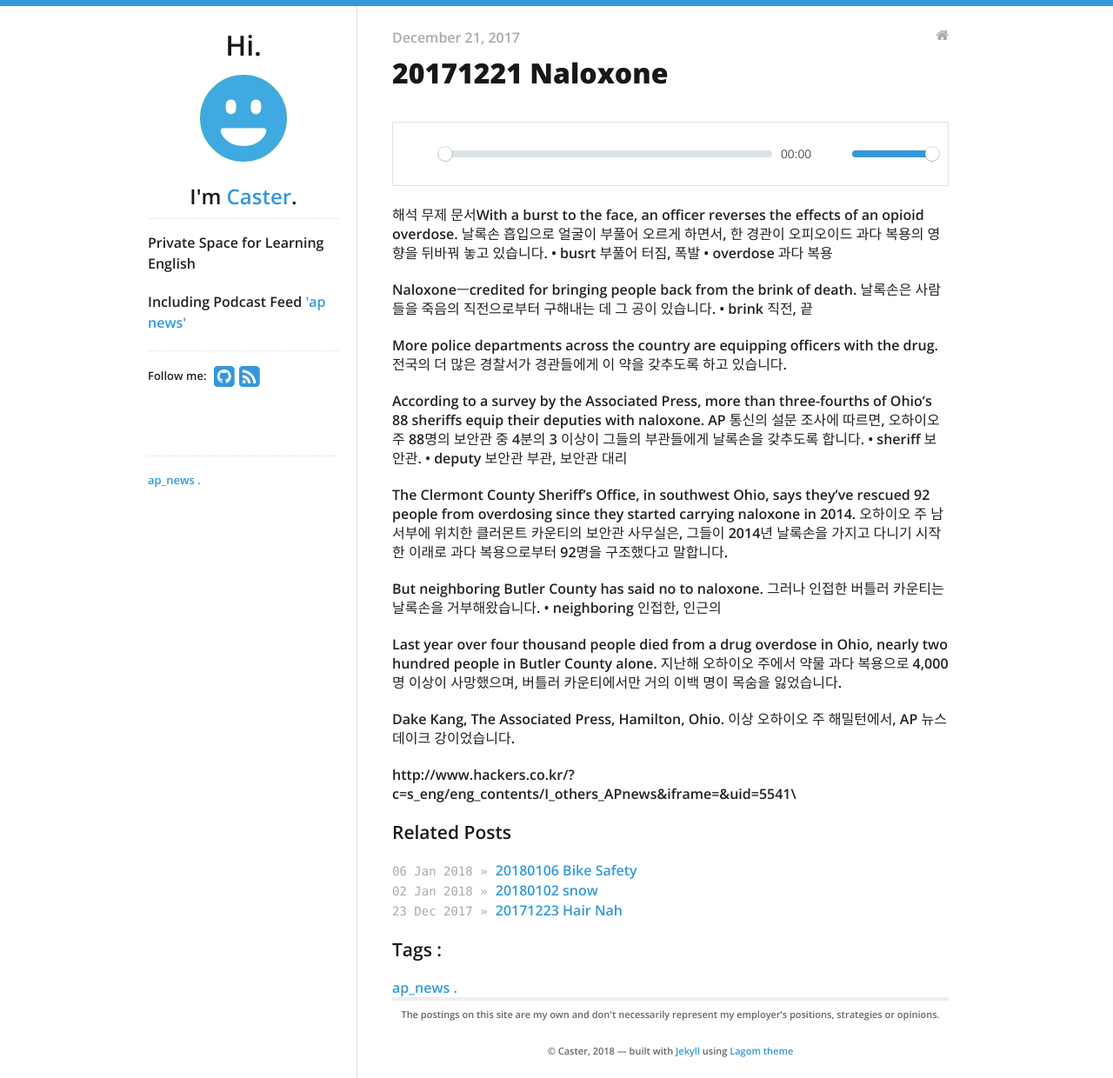
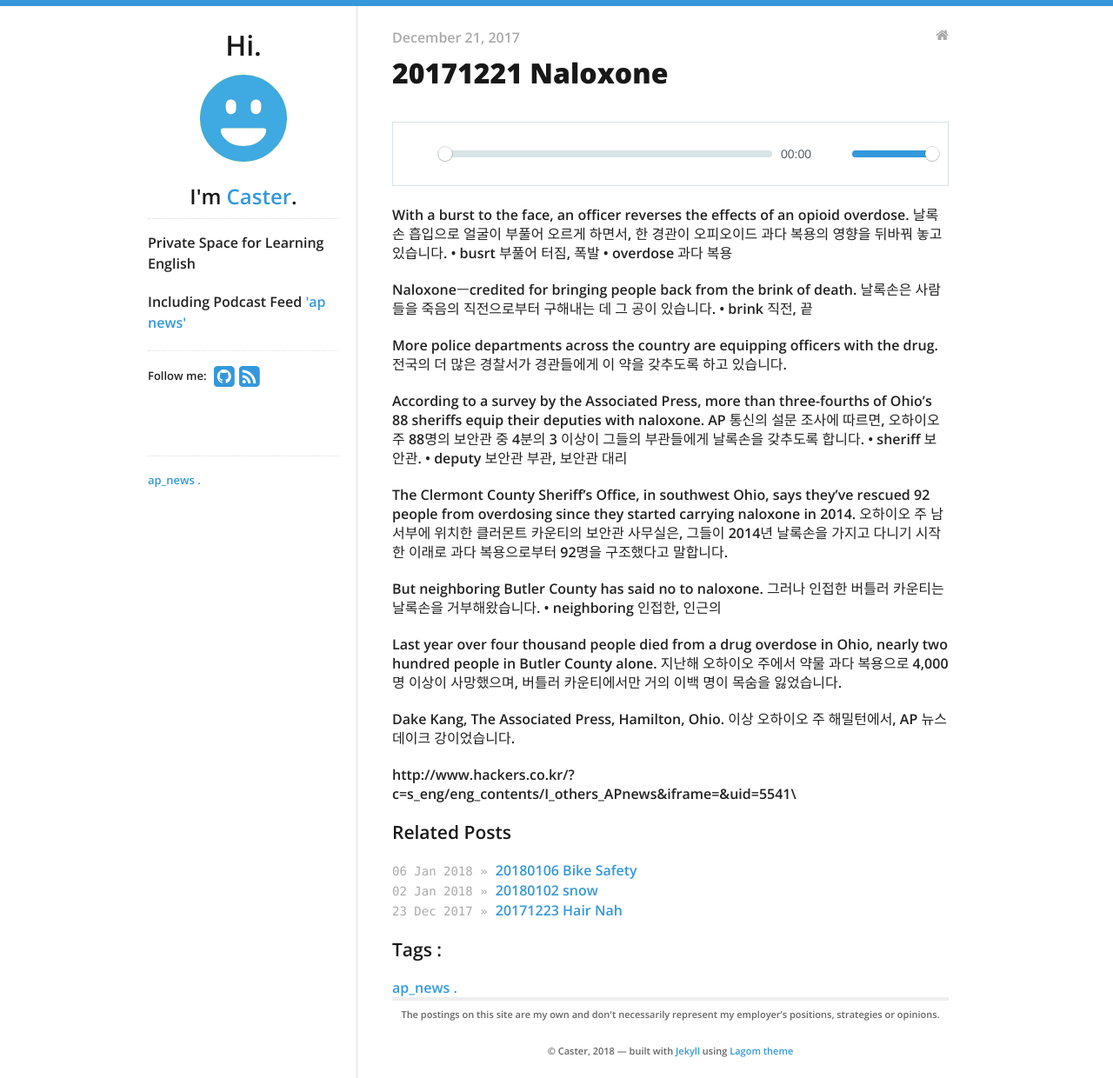
Before and after one commit to pinedance/podcast01, a Jekyll site: the page built from _posts/2017-12-21-Naloxone.md, in a window 1280 px wide. Shown: the whole page at 87% size. Built offline with Jekyll 4.4.1, drawn with Linux system fonts in a browser that asks for light colours; nearby versions of some CDN libraries.

Commit message:
update post

```diff
--- a/_posts/2017-12-21-Naloxone.md
+++ b/_posts/2017-12-21-Naloxone.md
@@ -9,8 +9,7 @@ enclosure:
 tags: ap_news
 ---
 
-해석
-무제 문서With a burst to the face, an officer reverses the effects of an opioid overdose.
+With a burst to the face, an officer reverses the effects of an opioid overdose.
 날록손 흡입으로 얼굴이 부풀어 오르게 하면서, 한 경관이 오피오이드 과다 복용의 영향을 뒤바꿔 놓고 있습니다.
 • busrt 부풀어 터짐, 폭발
 • overdose 과다 복용
```
Also changed, not shown: 1 other file.
